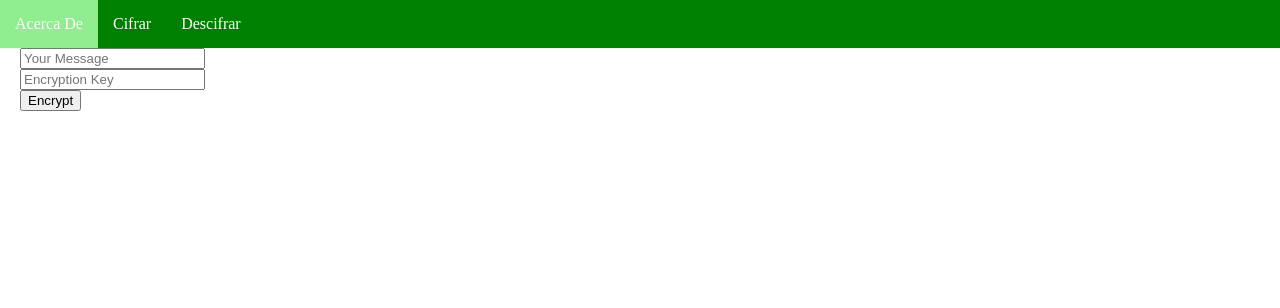
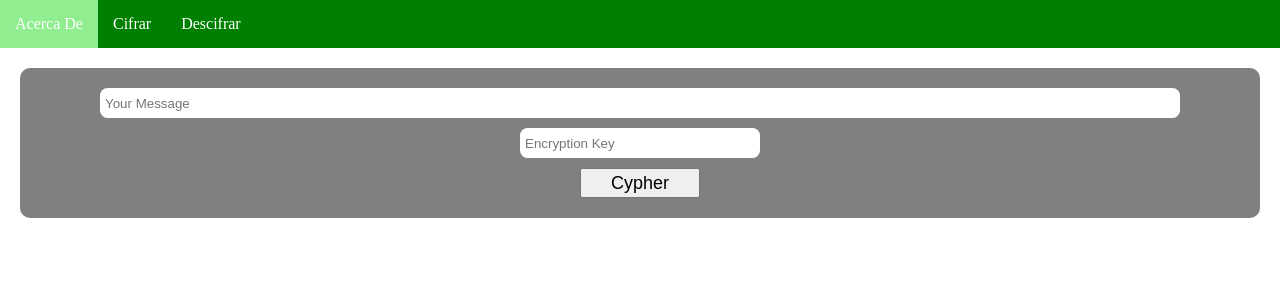
Before and after one commit to BarretoJuan/gronsfeld-cypher, a Flask app: page /cypher in a window 1280 px wide. Shown: the top 308 px of the page. Run offline with Flask 3, Linux system fonts and the light colour scheme.

Commit message:
made some example css (will be prettier)

```diff
--- a/static/styles/style.css
+++ b/static/styles/style.css
@@ -37,3 +37,39 @@ h1 {
     text-align: center;
     float: left;
 }
+
+.form-container {
+    background-color: gray;
+    margin: 20px 0px;
+    padding: 10px;
+    border-radius: 10px;
+}
+
+.message-container {
+    margin: 10px;
+    text-align: center;
+}
+
+#message-field {
+    width: 90%;
+    height: 30px;
+    border: none;
+    border-radius: 7.5px;
+    padding: 2px 5px;
+}
+
+#key-field {
+    height: 30px;
+    width: 20%;
+    min-width: 150px;
+    border: none;
+    border-radius: 7.5px;
+    padding: 2px 5px;
+}
+
+#cypher-button {
+    height: 30px;
+    width: 10%;
+    min-width: 100px;
+    font-size: large;
+}
--- a/templates/cypher.html
+++ b/templates/cypher.html
@@ -4,8 +4,7 @@
         <meta charset="UTF-8">
         <meta name="viewport" content="width-device-width, initial-scale=1.0">
         <title>Gronsfeld - Cifrar</title>
-    <link rel= "stylesheet" type= "text/css" href= "{{ url_for('static',filename='styles/style.css') }}">
-
+        <link rel="stylesheet" href="/static/styles/style.css">
     </head>
 
     <body>
@@ -18,15 +17,15 @@
         </nav>
 
         <main>
-        <form action="/cypher" method="post">
-            <div>
-                <input name="message" type="text" placeholder="Your Message">
+            <form class="form-container" action="/cypher" method="post">
+                <div class="message-container">
+                    <input id="message-field" name="message" type="text" placeholder="Your Message">
                 </div>
-            <div>
-                <input name="key" type="number" min="1"  placeholder="Encryption Key">
+                <div class="message-container">
+                    <input id="key-field" name="key" type="number" min="1" placeholder="Encryption Key">
                 </div>
-            <div>
-                <button name="encrypt" type="submit">Encrypt</button>
+                <div class="message-container">
+                    <button id="cypher-button" name="cypher" type="submit">Cypher</button>
                 </div>
             </form>
         </main>
--- a/templates/decypher.html
+++ b/templates/decypher.html
@@ -18,10 +18,8 @@
         </nav>
 
         <main>
-        <h3>Home text</h3>
-        <p>Descifrar</p>
+            <!--GIANELLA-->
         </main>
-
     </body>
 
 </html>
```
Lines whose indentation alone changed are shown as unchanged.
